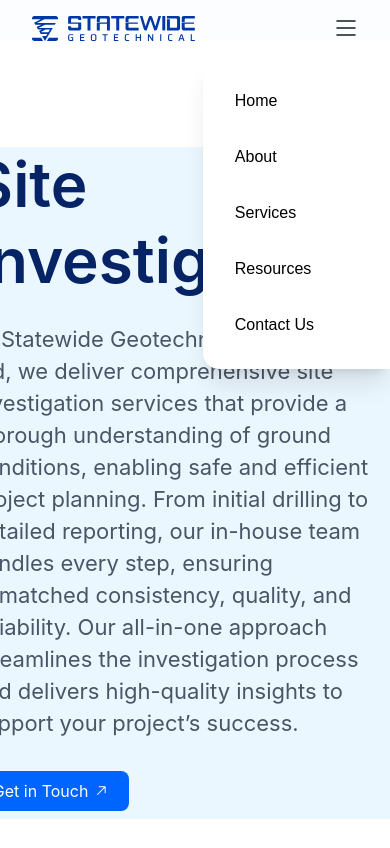
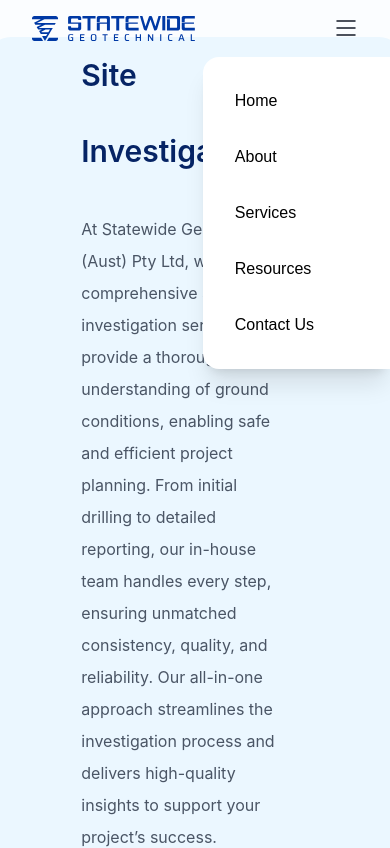
Before and after one commit to tharanga-madurapperuma/statewide-geotechnical_construction-site, a React (Vite) app: page /siteinvetigate in a window 390 px wide. Shown: the top 848 px of the page. Built offline with nearby package versions, Linux system fonts and the light colour scheme.

Commit message:
i change button card and some in site investigate

```diff
--- a/src/components/card/ButtonCard.jsx
+++ b/src/components/card/ButtonCard.jsx
@@ -7,16 +7,21 @@ const ButtonCard = ({ image, title, description, buttonText, link }) => {
     <div className="flex font-inter items-center bg-[#EBF7FF] rounded-3xl mt-[40px] ml-[16px] mr-[16px]">
       {/* Left Section - Text Content */}
       <div className="flex-1 ml-[94px]">
-                <h2 className="text-[62px] font-inter leading-[76px] font-semibold text-[#062465]">
+        <h2
+          className="text-3xl sm:text-4xl md:text-5xl lg:text-6xl xl:text-[62px]
+ font-inter leading-[76px] font-semibold text-[#062465]"
+        >
           {title}
         </h2>
-                <p className="text-gray-600 text-[22px] leading-[32px] mt-6">
+        <p className="text-gray-600 text-base sm:text-lg md:text-xl lg:text-2xl xl:text-[22px]
+ leading-[32px] mt-6">
           {description}
         </p>
 
         {/* Button with Link */}
         <Link to={link} className="mt-[32px] inline-block">
-                    <button className="px-5 py-2 bg-blue-600 text-white font-normal mb-[8px] rounded-lg flex items-center hover:bg-blue-700 transition duration-300">
+          <button className="px-4 sm:px-5 py-2 text-sm sm:text-base
+ bg-blue-600 text-white font-normal mb-[8px] rounded-lg flex items-center hover:bg-blue-700 transition duration-300">
             {buttonText}
             <div className="ml-[5px]">
               <GoArrowUpRight />
--- a/src/pages/SiteInvetigate.jsx
+++ b/src/pages/SiteInvetigate.jsx
@@ -153,7 +153,7 @@ const SiteInvetigate = () => {
         </div>
       </div>
 
-      <div className="max-w-[1220px] mx-auto mt-[128px]">
+      <div className="max-w-[1220px] mt-[128px] mx-[110px]">
         {/* Header */}
         <h1 className="text-[48px] font-semibold  mb-6">
           Our Site Investigation Services Include
```
Lines whose indentation alone changed are shown as unchanged.
